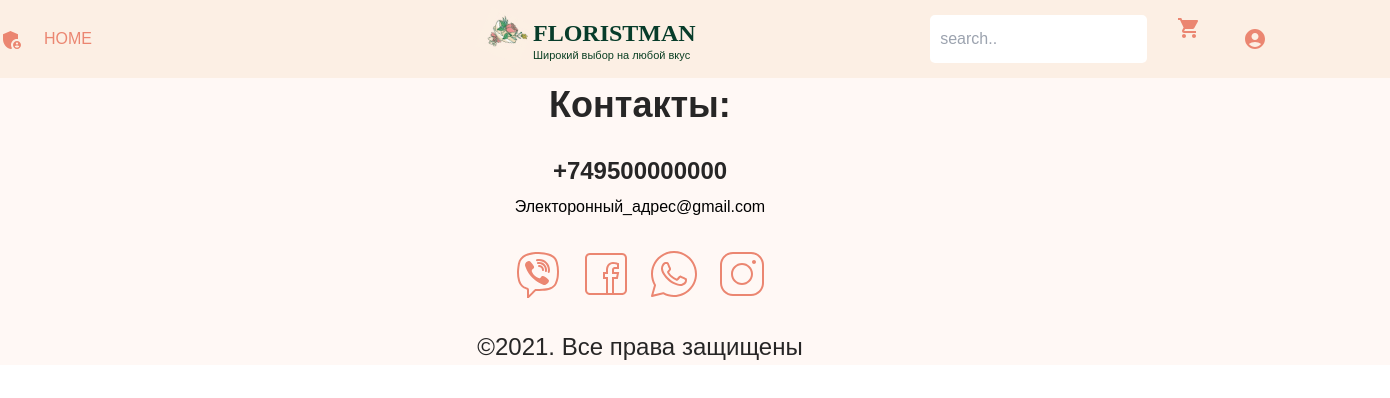
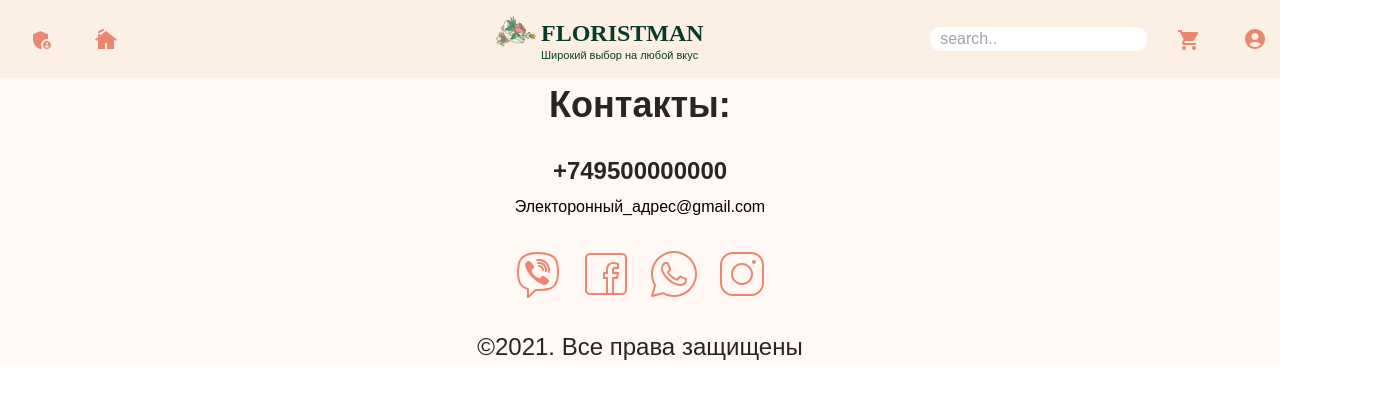
Before and after one commit to eldiyardeevv/florisman, a React (Create React App) app: page / in a window 1280 px wide. Shown: the top 398 px of the page, 1390 px wide, since content can reach past the window. Built offline with nearby package versions, Linux system fonts and the light colour scheme.

Commit message:
Home logo (#9)
* ozgorttum

* header mn footer koshtum

* ozgory

```diff
--- a/src/Global.scss
+++ b/src/Global.scss
@@ -11,3 +11,7 @@ button {
   cursor: pointer;
   border: none;
 }
+.container {
+  width: 1390px;
+  margin: 0 auto;
+}
--- a/src/components/Home/Home.jsx
+++ b/src/components/Home/Home.jsx
@@ -1,22 +1,14 @@
 import React from "react";
 import image1 from "../../img/image-bg.png";
 import roma from "../../img/Ромашки.png";
-// import Slider from "react-slick";
 
 const Home = () => {
-  // var settings = {
-  //   dots: true,
-  //   infinite: false,
-  //   speed: 500,
-  //   slidesToScroll: 4,
-  //   slidesToShow: 4,
-  // };
   return (
     <>
       <div id="home">
+        <img src={image1} alt="" />
         <div className="container">
           <div className="home">
-            <img src={image1} alt="" />
             <div className="home__text">
               <p className="home__text__p">Подарите ощущение праздника</p>
               <h1 className="home__text__p__h1">
@@ -31,7 +23,6 @@ const Home = () => {
         <h1>Скидки</h1>
         <div className="container">
           <div className="skidki">
-            {/* <Slider {...settings}> */}
             <div className="skidki__card">
               <div className="skidki__card__block">
                 <img src={roma} alt="" />
@@ -112,7 +103,6 @@ const Home = () => {
                 <p className="skidki__card__text__p__p1__p2">БУКЕТ ДНЯ</p>
               </div>
             </div>
-            {/* </Slider> */}
           </div>
         </div>
       </section>
--- a/src/components/Home/Home.scss
+++ b/src/components/Home/Home.scss
@@ -1,9 +1,9 @@
 #home {
+  img {
+    width: 1540px;
+    height: 873px;
+  }
   .home {
-    img {
-      width: 1440px;
-      height: 873px;
-    }
     position: relative;
     &__text {
       position: absolute;
--- a/src/components/Navbar/Header/Header.jsx
+++ b/src/components/Navbar/Header/Header.jsx
@@ -7,6 +7,8 @@ import IconButton from "@mui/material/IconButton";
 import MenuItem from "@mui/material/MenuItem";
 import AccountCircle from "@mui/icons-material/AccountCircle";
 import Menu from "@mui/material/Menu";
+import CottageIcon from "@mui/icons-material/Cottage";
+
 const Header = () => {
   const [anchorEl, setAnchorEl] = React.useState(null);
   const [mobileMoreAnchorEl, setMobileMoreAnchorEl] = React.useState(null);
@@ -71,8 +73,7 @@ const Header = () => {
             </span>
             <span>
               <NavLink to="/home">
-                {/* <CottageIcon /> */}
-                HOME
+                <CottageIcon />
               </NavLink>
             </span>
           </div>
@@ -108,9 +109,6 @@ const Header = () => {
               >
                 <AccountCircle />
               </IconButton>
-              {/* <NavLink>
-                <GroupAddIcon />
-              </NavLink> */}
             </div>
           </div>
         </div>
--- a/src/components/Navbar/Header/Header.scss
+++ b/src/components/Navbar/Header/Header.scss
@@ -6,7 +6,7 @@
     &__admin {
       color: #eb8671;
       span {
-        margin: 0 20px 0 0;
+        margin: 0 10px 0 30px;
       }
     }
     display: flex;
@@ -42,12 +42,13 @@
     }
     &__logo {
       display: flex;
+      align-items: center;
       gap: 30px;
       color: #eb8671;
       &__inp {
         border: none;
         padding-left: 10px;
-        border-radius: 5px;
+        border-radius: 10px;
         outline: none;
       }
     }
--- a/src/index.css
+++ b/src/index.css
@@ -14,8 +14,3 @@ code {
 @tailwind base;
 @tailwind components;
 @tailwind utilities;
-
-.App {
-  width: 1390px;
-  margin: 0 auto;
-}
```
